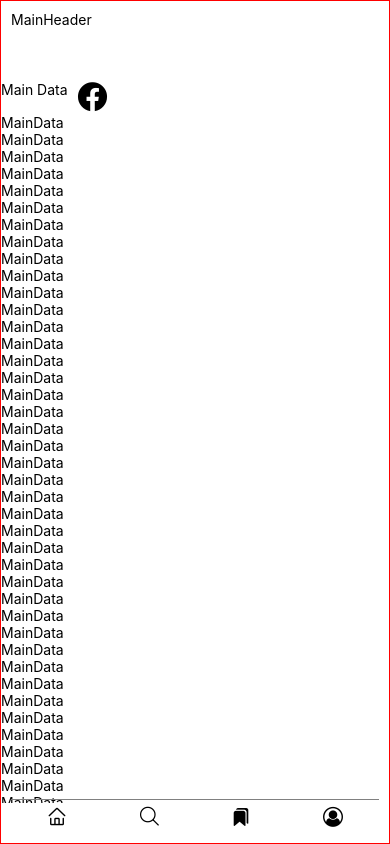
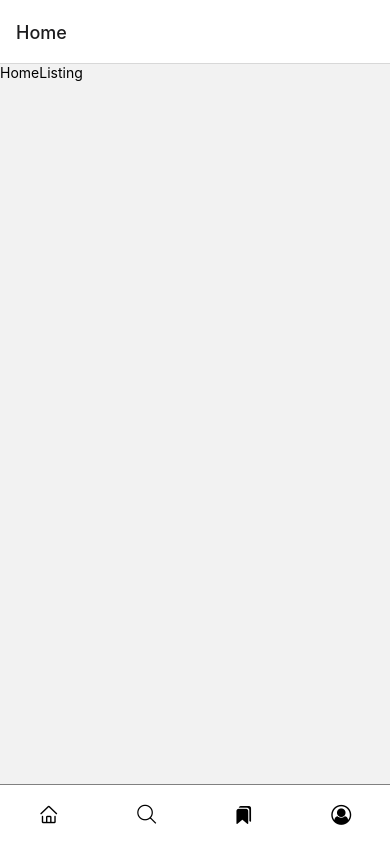
Before and after one commit to guptaanshik1/medium-mobile, a React Native app: screen / in a window 390 px wide. Built offline with nearby package versions, Linux system fonts and the light colour scheme.

Commit message:
added bottom tab navigation

```diff
--- a/package.json
+++ b/package.json
@@ -10,8 +10,13 @@
     "test": "jest"
   },
   "dependencies": {
+    "@react-navigation/bottom-tabs": "^6.5.20",
+    "@react-navigation/native": "^6.1.17",
+    "@react-navigation/native-stack": "^6.9.26",
     "react": "18.2.0",
     "react-native": "0.74.1",
+    "react-native-safe-area-context": "^4.10.1",
+    "react-native-screens": "^3.31.1",
     "react-native-vector-icons": "^10.1.0",
     "zustand": "^4.5.2"
   },
--- a/src/App.tsx
+++ b/src/App.tsx
@@ -1,17 +1,12 @@
-import {View} from 'react-native';
 import React from 'react';
-import HomeCommonLayout from './components/HomeCommonLayout';
-import MainHeader from './components/MainHeader';
-import MainFooter from './components/MainFooter';
-import MainData from './components/MainData';
+import {NavigationContainer} from '@react-navigation/native';
+import Router from './components/Router';
 
 const App = () => {
   return (
-    <View style={{flex: 1}}>
-      <HomeCommonLayout header={<MainHeader />} footer={<MainFooter />}>
-        <MainData />
-      </HomeCommonLayout>
-    </View>
+    <NavigationContainer>
+      <Router />
+    </NavigationContainer>
   );
 };
 
--- a/src/components/HomeCommonLayout.tsx
+++ b/src/components/HomeCommonLayout.tsx
@@ -28,9 +28,6 @@ const styles = StyleSheet.create({
     flexDirection: 'column',
     padding: 10,
     margin: 0,
-    borderColor: 'red',
-    borderWidth: 1,
-    height: 'auto',
     position: 'relative',
   },
   header: {
--- a/src/components/MainFooter.tsx
+++ b/src/components/MainFooter.tsx
@@ -1,34 +1,60 @@
-import {StyleSheet, View} from 'react-native';
+import {StyleSheet, TouchableOpacity, View} from 'react-native';
 import React from 'react';
 import {footerHeight} from '../utils/common/globalStyles';
 import SearchIcon from 'react-native-vector-icons/EvilIcons';
 import HomeIcon from 'react-native-vector-icons/AntDesign';
 import BookmarkIcon from 'react-native-vector-icons/Ionicons';
 import ProfileIcon from 'react-native-vector-icons/FontAwesome';
+import {
+  NavigationHelpers,
+  ParamListBase,
+  TabNavigationState,
+} from '@react-navigation/native';
+import {
+  BottomTabDescriptorMap,
+  BottomTabNavigationEventMap,
+} from '@react-navigation/bottom-tabs/lib/typescript/src/types';
+import {EdgeInsets} from 'react-native-safe-area-context';
+import {MainFooterTypes} from '../utils/data';
 
-const MainFooter = () => {
+interface IProps {
+  state: TabNavigationState<ParamListBase>;
+  descriptors: BottomTabDescriptorMap;
+  navigation: NavigationHelpers<ParamListBase, BottomTabNavigationEventMap>;
+  insets: EdgeInsets;
+}
+
+const MainFooter = ({navigation}: IProps) => {
   return (
     <View style={styles.footerContainer}>
-      <View style={styles.iconContainer}>
-        <HomeIcon name="home" size={20} />
-      </View>
-      <View style={styles.iconContainer}>
-        <SearchIcon name="search" size={30} />
-      </View>
-      <View style={styles.iconContainer}>
-        <BookmarkIcon name="bookmarks" size={18} />
-      </View>
-      <View style={styles.iconContainer}>
-        <ProfileIcon name="user-circle-o" size={20} />
-      </View>
-
-      {/* {Object.entries(mainFooterConfig).map(([footerItem, footerObject]) => {
-        return (
-          <View style={styles.iconContainer} key={footerItem}>
-            <Icon name={footerObject?.icon} size={30} />
-          </View>
-        );
-      })} */}
+      <TouchableOpacity style={styles.iconContainer}>
+        <HomeIcon
+          name="home"
+          size={20}
+          onPress={() => navigation.navigate(MainFooterTypes.HOME)}
+        />
+      </TouchableOpacity>
+      <TouchableOpacity style={styles.iconContainer}>
+        <SearchIcon
+          name="search"
+          size={30}
+          onPress={() => navigation.navigate(MainFooterTypes.EXPLORE)}
+        />
+      </TouchableOpacity>
+      <TouchableOpacity style={styles.iconContainer}>
+        <BookmarkIcon
+          name="bookmarks"
+          size={18}
+          onPress={() => navigation.navigate(MainFooterTypes.BOOKMARKS)}
+        />
+      </TouchableOpacity>
+      <TouchableOpacity style={styles.iconContainer}>
+        <ProfileIcon
+          name="user-circle-o"
+          size={20}
+          onPress={() => navigation.navigate(MainFooterTypes.PROFILE)}
+        />
+      </TouchableOpacity>
     </View>
   );
 };
@@ -39,7 +65,6 @@ const styles = StyleSheet.create({
   footerContainer: {
     display: 'flex',
     flexDirection: 'row',
-    flex: 1,
     borderTopColor: 'grey',
     borderTopWidth: 1,
     height: footerHeight,
--- /dev/null
+++ b/src/components/Router.tsx
@@ -0,0 +1,8 @@
+import React from 'react';
+import BottomStackNavigator from '../navigators/BottomStackNavigator';
+
+const Router = () => {
+  return <BottomStackNavigator />;
+};
+
+export default Router;
--- /dev/null
+++ b/src/navigators/BottomStackNavigator.tsx
@@ -0,0 +1,23 @@
+import {MainFooterTypes, TBottomNavigatonParamList} from '../utils/data';
+import {createBottomTabNavigator} from '@react-navigation/bottom-tabs';
+import React from 'react';
+import HomeListing from '../pages/HomeListing/view';
+import Explore from '../pages/Explore/view';
+import Bookmarks from '../pages/Bookmarks/view';
+import Profile from '../pages/Profile/view';
+import MainFooter from '../components/MainFooter';
+
+export const Tab = createBottomTabNavigator<TBottomNavigatonParamList>();
+
+const BottomStackNavigator = () => {
+  return (
+    <Tab.Navigator tabBar={props => <MainFooter {...props} />}>
+      <Tab.Screen name={MainFooterTypes.HOME} component={HomeListing} />
+      <Tab.Screen name={MainFooterTypes.EXPLORE} component={Explore} />
+      <Tab.Screen name={MainFooterTypes.BOOKMARKS} component={Bookmarks} />
+      <Tab.Screen name={MainFooterTypes.PROFILE} component={Profile} />
+    </Tab.Navigator>
+  );
+};
+
+export default BottomStackNavigator;
--- /dev/null
+++ b/src/pages/Bookmarks/view.tsx
@@ -0,0 +1,14 @@
+import {StyleSheet, Text, View} from 'react-native';
+import React from 'react';
+
+const Bookmarks = () => {
+  return (
+    <View>
+      <Text>Bookmarks</Text>
+    </View>
+  );
+};
+
+export default Bookmarks;
+
+const styles = StyleSheet.create({});
--- /dev/null
+++ b/src/pages/Explore/view.tsx
@@ -0,0 +1,14 @@
+import {StyleSheet, Text, View} from 'react-native';
+import React from 'react';
+
+const Explore = () => {
+  return (
+    <View>
+      <Text>Explore</Text>
+    </View>
+  );
+};
+
+export default Explore;
+
+const styles = StyleSheet.create({});
--- /dev/null
+++ b/src/pages/HomeListing/view.tsx
@@ -0,0 +1,14 @@
+import {StyleSheet, Text, View} from 'react-native';
+import React from 'react';
+
+const HomeListing = () => {
+  return (
+    <View>
+      <Text>HomeListing</Text>
+    </View>
+  );
+};
+
+export default HomeListing;
+
+const styles = StyleSheet.create({});
--- /dev/null
+++ b/src/pages/Profile/view.tsx
@@ -0,0 +1,14 @@
+import {StyleSheet, Text, View} from 'react-native';
+import React from 'react';
+
+const Profile = () => {
+  return (
+    <View>
+      <Text>Profile</Text>
+    </View>
+  );
+};
+
+export default Profile;
+
+const styles = StyleSheet.create({});
--- a/src/utils/common/globalStyles.ts
+++ b/src/utils/common/globalStyles.ts
@@ -1,2 +1,2 @@
 export const headerHeight = 80;
-export const footerHeight = 40;
+export const footerHeight = 60;
--- a/src/utils/data.ts
+++ b/src/utils/data.ts
@@ -1,8 +1,8 @@
 export enum MainFooterTypes {
-  HOME = 'home',
-  SEARCH = 'search',
-  BOOKMARKS = 'bookmarks',
-  PROFILE = 'profile',
+  HOME = 'Home',
+  EXPLORE = 'Explore',
+  BOOKMARKS = 'Bookmarks',
+  PROFILE = 'Profile',
 }
 
 export type TMainFooterConfig = {
@@ -10,3 +10,10 @@ export type TMainFooterConfig = {
     icon: string;
   };
 };
+
+export type TBottomNavigatonParamList = {
+  Home: undefined;
+  Explore: undefined;
+  Bookmarks: undefined;
+  Profile: undefined;
+};
```
Also changed, not shown: 1 other file (tests, documents, lock files or other folders).
